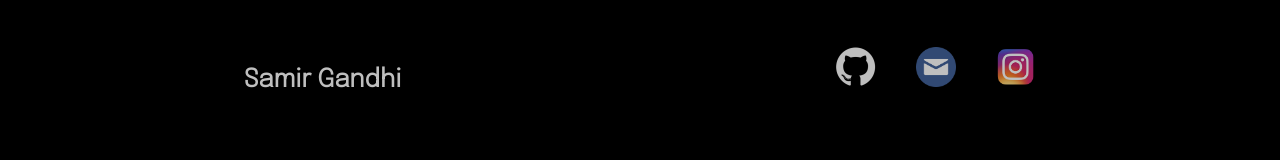
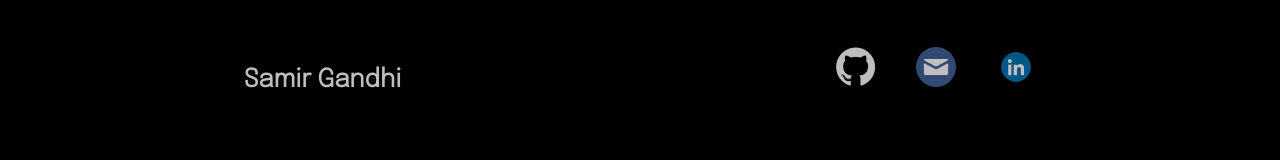
Before and after one commit to gandhi-samir/Samir-Gandhi-Personal-Site, a plain HTML site: page index.html in a window 1280 px wide. Shown: the top 160 px of the page. Drawn offline with nearby package versions, Linux system fonts and the light colour scheme.

Commit message:
logo linked in and resume fix

```diff
--- a/index.html
+++ b/index.html
@@ -24,7 +24,7 @@
     <div class="nav-right">
       <li> <a class="nav-link nav-link-ltr git" href="https://github.com/gandhi-samir" target="_blank"><img src="github.png" /></a></li>
       <li> <a class="nav-link nav-link-ltr img1" href="mailto:samirgandhi31@gmail.com" target="_blank"><img src="email.png" /> </a></li>
-      <li> <a class="nav-link nav-link-ltr img1" href="https://www.instagram.com/samirgandhi_/" target="_blank"><img src="instagram.png" /></a></li>
+      <li> <a class="nav-link nav-link-ltr img1" href="www.linkedin.com/in/samirgandhi31" target="_blank"><img src="linkedin.gif" /></a></li>
 
 
     </div>
```
Also changed, not shown: linkedin.gif (added), 2 other files.
